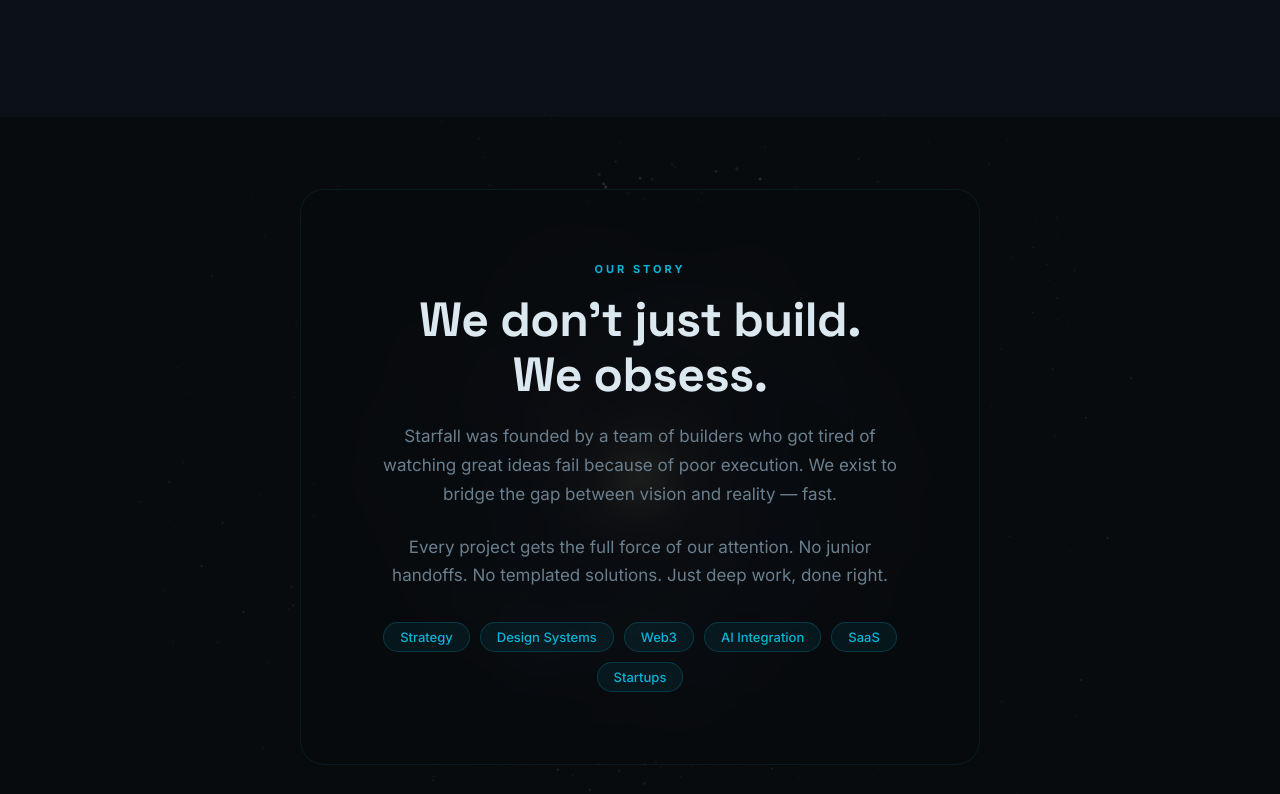
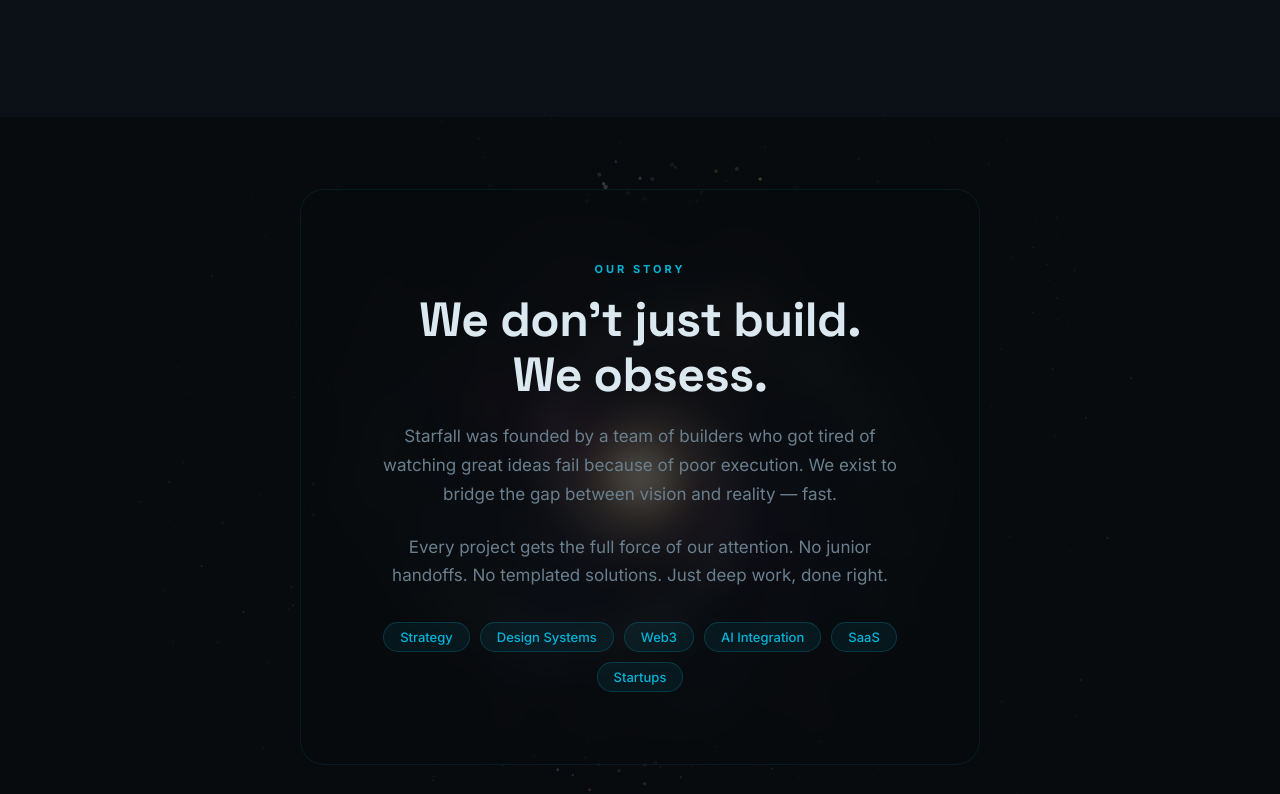
Before and after one commit to TechTree/starfallhq, a website: page index.html in a window 1280 px wide. Shown: the part 1746-2540 px from the top of the page. Drawn offline with Linux system fonts and the light colour scheme; animation ran at ten frames a second.

Commit message:
galaxy update

```diff
--- a/index.html
+++ b/index.html
@@ -354,7 +354,7 @@
       position: absolute;
       inset: 0;
       background:
-        radial-gradient(ellipse 55% 55% at 50% 50%, rgba(8,11,14,0.72) 0%, rgba(8,11,14,0.45) 50%, rgba(8,11,14,0.88) 100%);
+        radial-gradient(ellipse 55% 55% at 50% 50%, rgba(8,11,14,0.28) 0%, rgba(8,11,14,0.42) 45%, rgba(8,11,14,0.88) 100%);
       pointer-events: none;
     }
 
@@ -909,9 +909,9 @@
           const r   = Math.max(5, rad + dr);
           const col = starColor(t);
           glxStars.push({ x: r*Math.cos(a), y: r*Math.sin(a),
-                          s: rand()*1.5+0.3,
+                          s: rand()*1.8+0.4,
                           r: col[0], g: col[1], b: col[2],
-                          a: (rand()*0.55+0.25)*(1-t*0.35) });
+                          a: (rand()*0.70+0.40)*(1-t*0.30) });
         }
       }
 
@@ -921,9 +921,9 @@
         const r   = Math.pow(rand(), 2.2) * O * 0.26;
         const col = starColor(0.05);
         glxStars.push({ x: r*Math.cos(a), y: r*Math.sin(a),
-                        s: rand()*1.1+0.3,
+                        s: rand()*1.4+0.4,
                         r: col[0], g: col[1], b: col[2],
-                        a: rand()*0.5+0.35 });
+                        a: rand()*0.65+0.50 });
       }
 
       // Halo
@@ -946,14 +946,14 @@
     }
 
     const nebulae = [
-      [0.5,         0.32, 0.58, 0.22, [50,  20,180], 0.055],
-      [0.5+Math.PI, 0.32, 0.58, 0.22, [180, 20, 90], 0.055],
-      [2.1,         0.44, 0.49, 0.17, [20,  60,200], 0.045],
-      [2.1+Math.PI, 0.44, 0.49, 0.17, [200, 80, 20], 0.045],
-      [3.7,         0.23, 0.40, 0.14, [100, 20,180], 0.040],
-      [3.7+Math.PI, 0.23, 0.40, 0.14, [180,100, 20], 0.040],
-      [1.2,         0.57, 0.34, 0.13, [20, 140,180], 0.030],
-      [1.2+Math.PI, 0.57, 0.34, 0.13, [180, 60, 20], 0.030],
+      [0.5,         0.32, 0.58, 0.22, [50,  20,180], 0.10],
+      [0.5+Math.PI, 0.32, 0.58, 0.22, [180, 20, 90], 0.10],
+      [2.1,         0.44, 0.49, 0.17, [20,  60,200], 0.085],
+      [2.1+Math.PI, 0.44, 0.49, 0.17, [200, 80, 20], 0.085],
+      [3.7,         0.23, 0.40, 0.14, [100, 20,180], 0.075],
+      [3.7+Math.PI, 0.23, 0.40, 0.14, [180,100, 20], 0.075],
+      [1.2,         0.57, 0.34, 0.13, [20, 140,180], 0.060],
+      [1.2+Math.PI, 0.57, 0.34, 0.13, [180, 60, 20], 0.060],
     ];
 
     function draw() {
@@ -1001,11 +1001,11 @@
       }
 
       // Core glow
-      const cg = ctx.createRadialGradient(0,0,0,0,0,O*0.30);
-      cg.addColorStop(0,    'rgba(255,245,195,0.75)');
-      cg.addColorStop(0.10, 'rgba(255,220,130,0.40)');
-      cg.addColorStop(0.28, 'rgba(220,150,70,0.14)');
-      cg.addColorStop(0.55, 'rgba(160,90,50,0.05)');
+      const cg = ctx.createRadialGradient(0,0,0,0,0,O*0.38);
+      cg.addColorStop(0,    'rgba(255,245,195,0.95)');
+      cg.addColorStop(0.10, 'rgba(255,220,130,0.62)');
+      cg.addColorStop(0.28, 'rgba(220,150,70,0.28)');
+      cg.addColorStop(0.55, 'rgba(160,90,50,0.10)');
       cg.addColorStop(1,    'transparent');
       ctx.beginPath(); ctx.arc(0,0,O*0.30,0,Math.PI*2);
       ctx.fillStyle = cg; ctx.fill();
```
